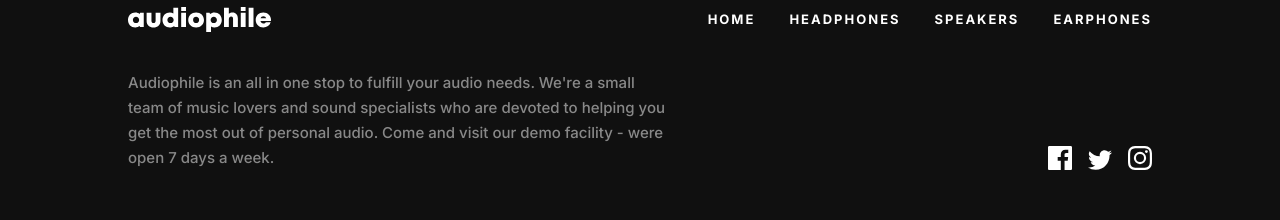
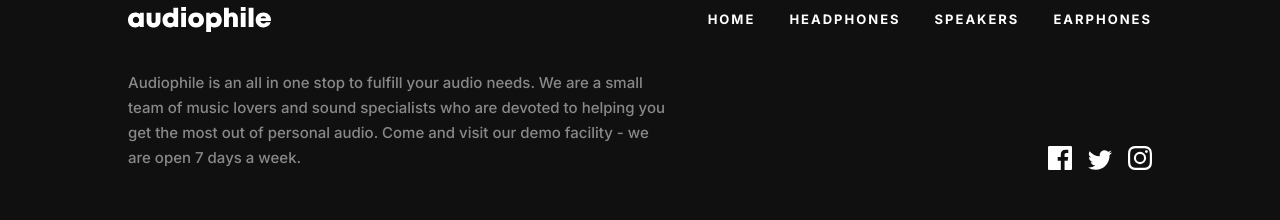
Before and after one commit to Cotne2003/audiophile-ecommerce-website, a Next.js app: page / in a window 1280 px wide. Shown: the part 3571-3791 px from the top of the page. Built offline with nearby package versions, Linux system fonts and the light colour scheme.

Commit message:
fixed text bug for build

```diff
--- a/components/footer/Footer.tsx
+++ b/components/footer/Footer.tsx
@@ -61,10 +61,10 @@ const Footer = () => {
 
       <div className={styles.TextAndIcons}>
         <p className={styles.Text}>
-          Audiophile is an all in one stop to fulfill your audio needs. We're a
+          Audiophile is an all in one stop to fulfill your audio needs. We are a
           small team of music lovers and sound specialists who are devoted to
           helping you get the most out of personal audio. Come and visit our
-          demo facility - were open 7 days a week.
+          demo facility - we are open 7 days a week.
         </p>
         <div className={styles.icons}>
           <img src={FBicon.src} alt="FBicon" className={styles.icon} />
```
